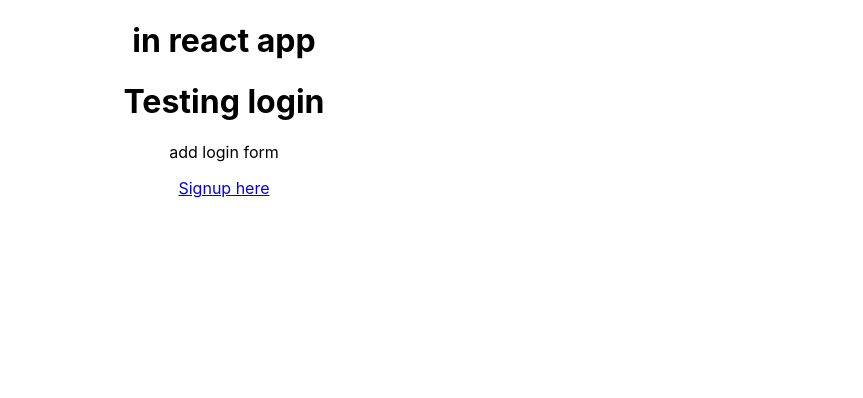
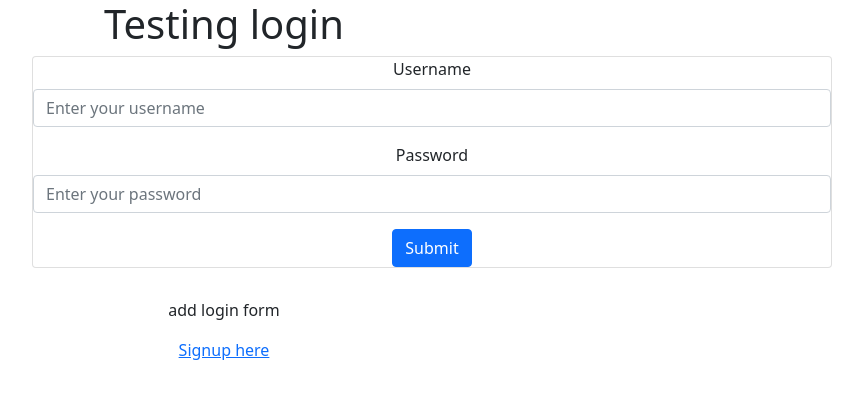
Before and after one commit to DanielAizen/Final-Project-Daniel, a React (Create React App) app in the folder client/: page /login in a window 1280 px wide. Shown: the top 398 px of the page, without its empty margins (416-1279 px from the left). Built offline with nearby package versions, Linux system fonts and the light colour scheme.

Commit message:
Started Login form

```diff
--- a/client/package.json
+++ b/client/package.json
@@ -9,7 +9,7 @@
     "@testing-library/user-event": "^13.5.0",
     "bootstrap": "^5.1.3",
     "react": "^17.0.2",
-    "react-bootstrap": "^2.1.2",
+    "react-bootstrap": "^2.2.1",
     "react-dom": "^17.0.2",
     "react-helmet": "^6.1.0",
     "react-router-dom": "^6.2.1",
--- a/client/src/App.js
+++ b/client/src/App.js
@@ -1,7 +1,8 @@
 import './App.css';
-import Login from './Components/Login';
-import Signup from './Components/Signup';
-import Home from './Components/Home';
+import 'bootstrap/dist/css/bootstrap.min.css';
+import Login from './Components/Login/Login';
+import Signup from './Components/Signup/Signup';
+import Home from './Components/Home/Home';
 import { BrowserRouter ,Routes, Route, Navigate, Redirect } from 'react-router-dom';
 
 function App() {
@@ -9,7 +10,6 @@
   const user = 1;
   return (
     <div className="App">
-      <h1> in react app</h1>
       <BrowserRouter>
         <Routes>
           <Route path='/' element={<Home/>}/>
--- a/client/src/Components/Home.js
+++ /dev/null
@@ -1,16 +0,0 @@
-import { useState, useEffect } from "react";
-import { Card, button } from 'react-bootstrap';
-import { Link } from "react-router-dom";
-
-const Home = () =>{
-    return(
-        <div className="Home">
-            <h1>In Home</h1>
-            <Link to="/login">
-                <button>log in</button>
-            </Link>
-        </div>
-    )
-}
-
-export default Home;
--- /dev/null
+++ b/client/src/Components/Home/Home.css
@@ -0,0 +1,14 @@
+.main-div {
+    margin: 10px;
+    padding: 5px;
+    position: absolute;
+    top: 0;
+    right: 0;
+}
+.Home h1 {
+
+    border-bottom: 3px solid rgba(3, 7, 245, 0.836);
+    margin: 0 700px;
+    padding-top: 100px;
+    color: rgba(113, 153, 68, 0.815);
+}
--- /dev/null
+++ b/client/src/Components/Home/Home.js
@@ -0,0 +1,21 @@
+import { useState, useEffect } from "react";
+import { Card, Button } from 'react-bootstrap';
+//import Button from 'react-bootstrap/Button';
+import { Link } from "react-router-dom";
+
+import './Home.css'
+
+const Home = () =>{
+    return(
+        <div className="Home">
+            <Link to="/login">
+                <div className="main-div">
+                    <Button variant="outline-primary" size="lg">log in</Button>
+                </div>
+            </Link>
+            <h1>In Home</h1>
+        </div>
+    )
+}
+
+export default Home;
--- a/client/src/Components/Login.js
+++ /dev/null
@@ -1,13 +0,0 @@
-import { Link } from 'react-router-dom'
-
-const Login = () =>{
-    return(
-        <div>
-            <h1>Testing login</h1>
-            <p>add login form</p>
-            <Link to='/signup'><p>Signup here</p></Link>
-        </div>
-    )
-}
-
-export default Login
--- /dev/null
+++ b/client/src/Components/Login/Login.css
@@ -0,0 +1,9 @@
+.login-form{
+    position: absolute;
+    left: 28rem;
+}
+
+.add{
+    padding: auto;
+    margin-top: 250px;
+}
--- /dev/null
+++ b/client/src/Components/Login/Login.js
@@ -0,0 +1,34 @@
+import { Link } from 'react-router-dom';
+import { Form, Button, Card } from 'react-bootstrap';
+
+import './Login.css';
+
+const Login = () =>{
+    return(
+        <div>
+            <h1>Testing login</h1>
+            <div className='login-form'>
+                <Card style={{width: '50rem'}}>
+                    <Form>
+                        <Form.Group className='mb-3' controlId='form-username'> {/* change later on to support email */}
+                            <Form.Label>Username</Form.Label>
+                            <Form.Control type='text' row={3} placeholder='Enter your username'/>
+                        </Form.Group>
+
+                        <Form.Group className='mb-3' controlId='form-password'>
+                            <Form.Label>Password</Form.Label>
+                            <Form.Control type="password" placeholder='Enter your password'/>
+                        </Form.Group>
+                        <Button variant='primary' type='submit'>Submit</Button>
+                    </Form>
+                </Card>
+            </div>
+            <div className='add'>
+                <p>add login form</p>
+                <Link to='/signup'><p>Signup here</p></Link>
+            </div>
+        </div>
+    )
+}
+
+export default Login
```
Also changed, not shown: client/src/Components/Signup/Signup.css (added), client/src/Components/Signup/Signup.js (renamed from client/src/Components/Signup.js), 1 other file (tests, documents, lock files or other folders).
